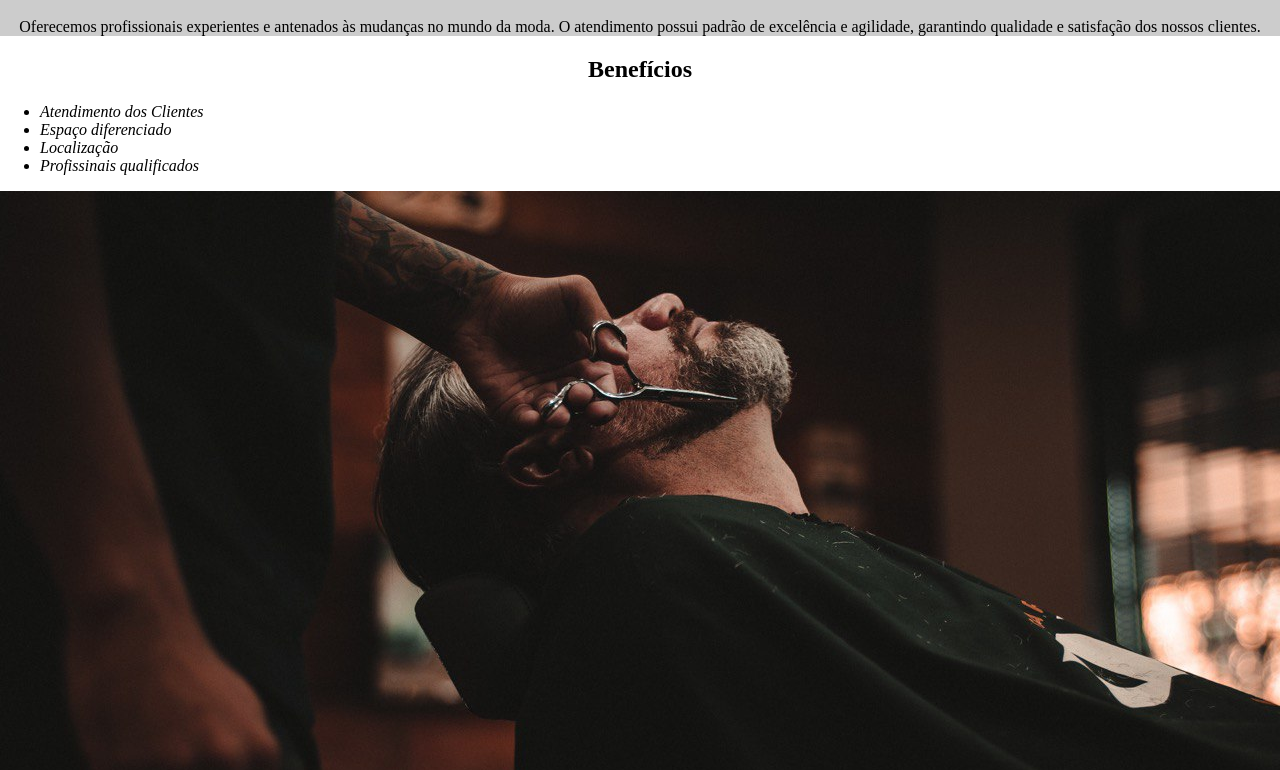
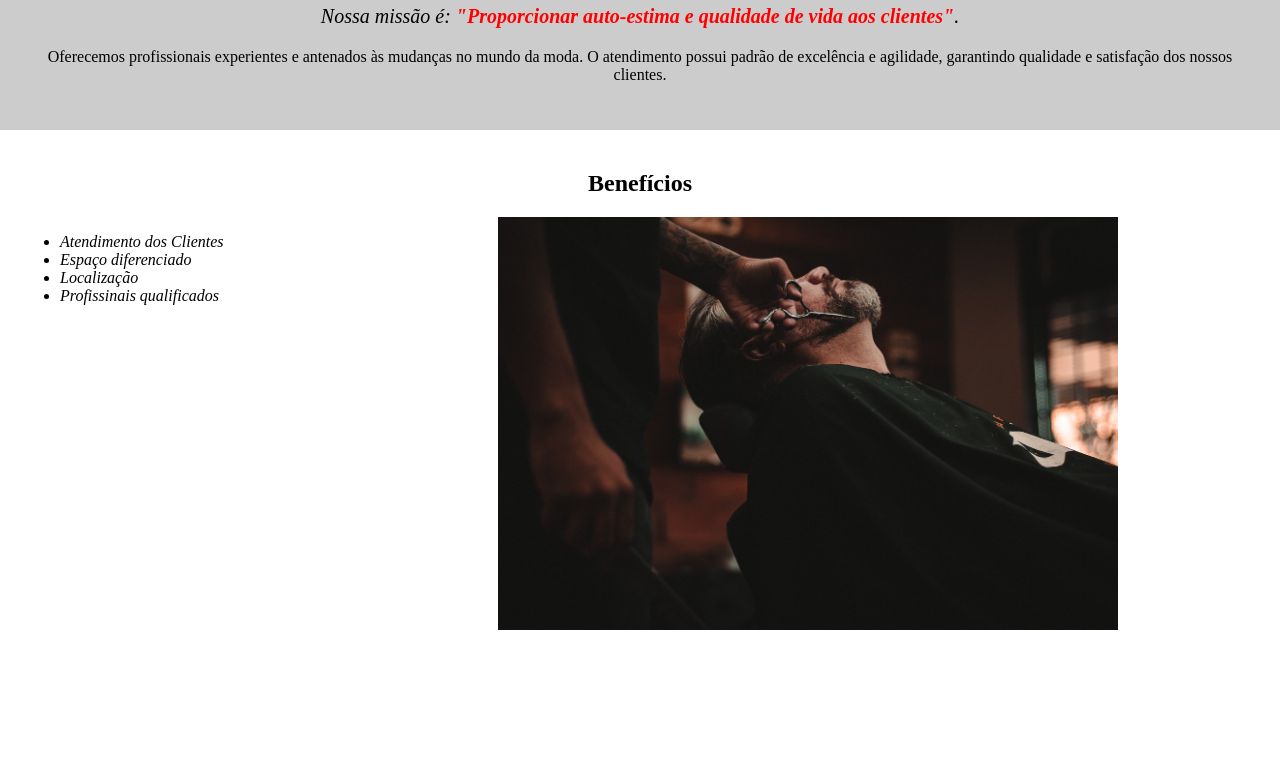
Before and after one commit to masthiago/alura-front-end, a plain HTML site: page index.html in a window 1280 px wide. Shown: the part 645-1415 px from the top of the page. After the commit the page ends 1299 px from the top, so only its background shows below. Drawn offline with Linux system fonts and the light colour scheme.

Commit message:
lesson 05.06

```diff
--- a/index.html
+++ b/index.html
@@ -35,7 +35,7 @@
                 <li class="itens">Profissinais qualificados</li>
             </ul>
 
-            <img id="banner" src="img/beneficios.jpg">
+            <img src="img/beneficios.jpg" class="imagembeneficios">
         </div>
     </body>
 </html>
--- a/style.css
+++ b/style.css
@@ -20,6 +20,7 @@ p {
 
 .principal {
     background: #ccc;
+    padding: 30px;
 }
 
 em strong {
@@ -32,8 +33,20 @@ em strong {
 
 .beneficios {
     background: #fff;
+    padding: 20px;
 }
 
 h2 {
     text-align: center;
 }
+
+ul {
+    display: inline-block;
+    vertical-align: top;
+    width: 20%;
+    margin-right: 15%;
+}
+
+.imagembeneficios {
+    width: 50%;
+}
```
